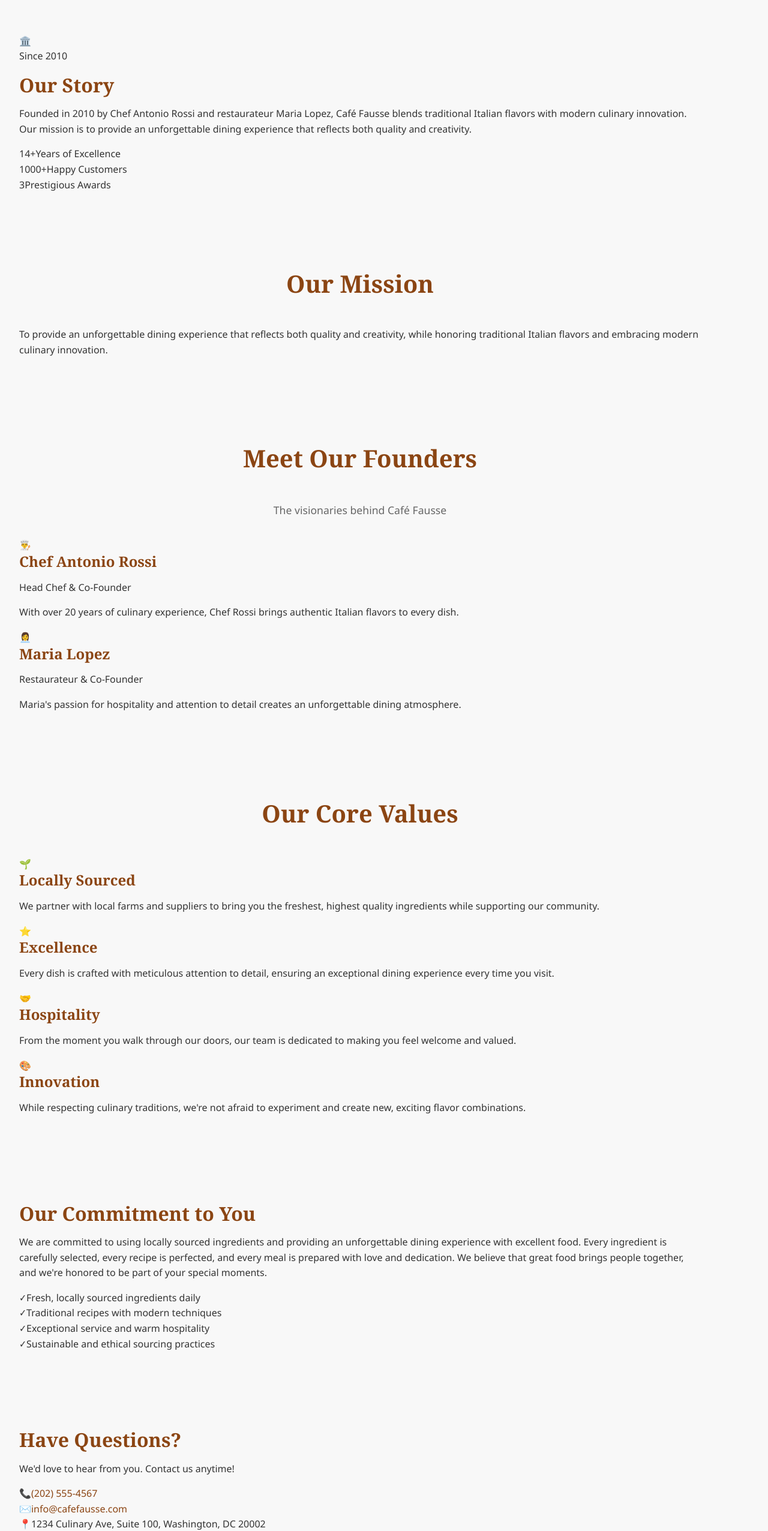
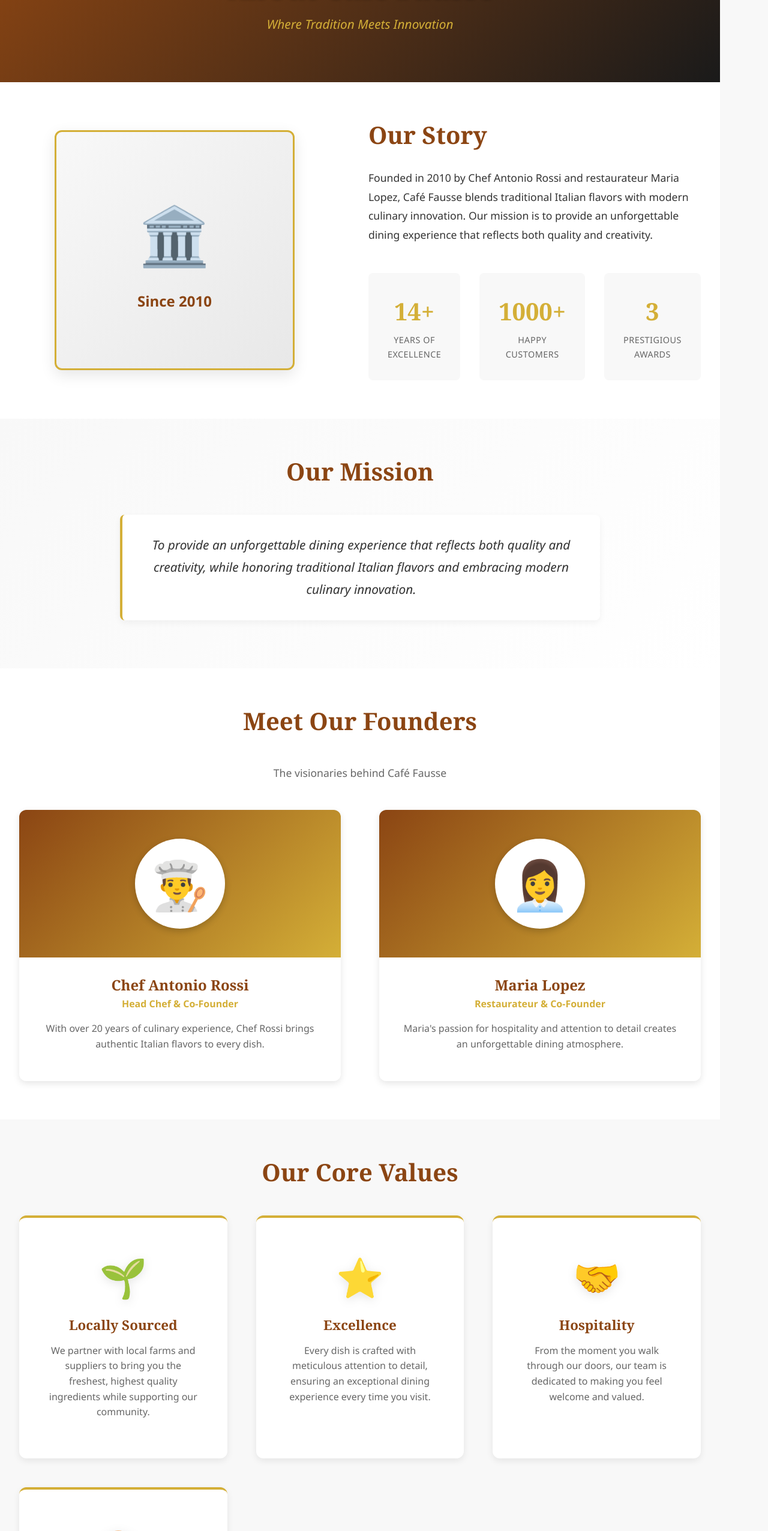
Before and after one commit to ridwanediallo/cafe-fausse, a React app in the folder frontend/: page /about in a window 1280 px wide. Shown: the part 194-2746 px from the top of the page at 60% size. Built offline with nearby package versions, Linux system fonts and the light colour scheme; no server answers; the HTML template or start-up script is replaced by a standard one.

Commit message:
Add about css

```diff
--- a/frontend/src/styles/About.css
+++ b/frontend/src/styles/About.css
@@ -0,0 +1,455 @@
+.about-page {
+  width: 100%;
+}
+
+/* Hero Section */
+.about-hero {
+  background: linear-gradient(135deg, var(--primary-color) 0%, var(--dark-bg) 100%);
+  color: var(--text-light);
+  padding: var(--spacing-xl) 0;
+  text-align: center;
+}
+
+.about-title {
+  color: var(--text-light);
+  font-size: 3rem;
+  margin-bottom: var(--spacing-sm);
+  text-shadow: 2px 2px 4px rgba(0, 0, 0, 0.3);
+}
+
+.about-subtitle {
+  font-size: 1.3rem;
+  color: var(--secondary-color);
+  font-style: italic;
+}
+
+/* History Section */
+.history-section {
+  background-color: white;
+}
+
+.history-content {
+  display: grid;
+  grid-template-columns: 1fr 1fr;
+  gap: var(--spacing-xl);
+  align-items: center;
+}
+
+.history-image {
+  display: flex;
+  justify-content: center;
+}
+
+.history-image .image-placeholder {
+  width: 100%;
+  max-width: 400px;
+  aspect-ratio: 1;
+  background: linear-gradient(135deg, var(--light-bg) 0%, #e8e8e8 100%);
+  border-radius: 12px;
+  display: flex;
+  flex-direction: column;
+  justify-content: center;
+  align-items: center;
+  box-shadow: 0 8px 24px rgba(0, 0, 0, 0.1);
+  border: 3px solid var(--secondary-color);
+}
+
+.history-image .image-placeholder span {
+  font-size: 6rem;
+  margin-bottom: var(--spacing-sm);
+}
+
+.history-image .image-placeholder p {
+  font-size: 1.5rem;
+  color: var(--primary-color);
+  font-weight: 600;
+  margin: 0;
+}
+
+.history-text h2 {
+  color: var(--primary-color);
+  font-size: 2.5rem;
+  margin-bottom: var(--spacing-md);
+}
+
+.history-description {
+  font-size: 1.1rem;
+  line-height: 1.8;
+  color: var(--text-dark);
+  margin-bottom: var(--spacing-lg);
+}
+
+.history-highlights {
+  display: grid;
+  grid-template-columns: repeat(3, 1fr);
+  gap: var(--spacing-md);
+  margin-top: var(--spacing-lg);
+}
+
+.highlight-item {
+  text-align: center;
+  padding: var(--spacing-md);
+  background: var(--light-bg);
+  border-radius: 8px;
+  transition: var(--transition);
+}
+
+.highlight-item:hover {
+  transform: translateY(-4px);
+  box-shadow: 0 4px 12px rgba(0, 0, 0, 0.1);
+}
+
+.highlight-number {
+  display: block;
+  font-size: 2.5rem;
+  font-weight: 700;
+  color: var(--secondary-color);
+  font-family: var(--font-heading);
+  margin-bottom: 0.25rem;
+}
+
+.highlight-label {
+  display: block;
+  font-size: 0.9rem;
+  color: var(--text-gray);
+  text-transform: uppercase;
+  letter-spacing: 0.5px;
+}
+
+/* Mission Section */
+.mission-section {
+  background: linear-gradient(135deg, var(--light-bg) 0%, white 100%);
+}
+
+.mission-content {
+  max-width: 800px;
+  margin: 0 auto;
+  text-align: center;
+}
+
+.mission-text {
+  font-size: 1.3rem;
+  line-height: 1.8;
+  color: var(--text-dark);
+  font-style: italic;
+  padding: var(--spacing-md);
+  border-left: 4px solid var(--secondary-color);
+  background: white;
+  border-radius: 8px;
+  box-shadow: 0 4px 12px rgba(0, 0, 0, 0.05);
+}
+
+/* Founders Section */
+.founders-section {
+  background-color: white;
+}
+
+.founders-grid {
+  display: grid;
+  grid-template-columns: repeat(auto-fit, minmax(350px, 1fr));
+  gap: var(--spacing-xl);
+  margin-top: var(--spacing-lg);
+}
+
+.founder-card {
+  background: var(--light-bg);
+  border-radius: 12px;
+  overflow: hidden;
+  box-shadow: 0 4px 12px rgba(0, 0, 0, 0.1);
+  transition: var(--transition);
+}
+
+.founder-card:hover {
+  transform: translateY(-8px);
+  box-shadow: 0 8px 24px rgba(0, 0, 0, 0.15);
+}
+
+.founder-image {
+  background: linear-gradient(135deg, var(--primary-color) 0%, var(--secondary-color) 100%);
+  padding: var(--spacing-lg);
+  display: flex;
+  justify-content: center;
+}
+
+.founder-placeholder {
+  width: 150px;
+  height: 150px;
+  background: white;
+  border-radius: 50%;
+  display: flex;
+  align-items: center;
+  justify-content: center;
+  font-size: 5rem;
+  box-shadow: 0 4px 12px rgba(0, 0, 0, 0.2);
+}
+
+.founder-info {
+  padding: var(--spacing-md);
+  background: white;
+  text-align: center;
+}
+
+.founder-info h3 {
+  color: var(--primary-color);
+  font-size: 1.5rem;
+  margin-bottom: 0.25rem;
+}
+
+.founder-role {
+  color: var(--secondary-color);
+  font-weight: 600;
+  font-size: 1rem;
+  margin-bottom: var(--spacing-sm);
+}
+
+.founder-bio {
+  color: var(--text-gray);
+  line-height: 1.6;
+}
+
+/* Values Section */
+.values-section {
+  background: var(--light-bg);
+}
+
+.values-grid {
+  display: grid;
+  grid-template-columns: repeat(auto-fit, minmax(250px, 1fr));
+  gap: var(--spacing-lg);
+  margin-top: var(--spacing-lg);
+}
+
+.value-card {
+  background: white;
+  padding: var(--spacing-lg);
+  border-radius: 12px;
+  text-align: center;
+  box-shadow: 0 4px 12px rgba(0, 0, 0, 0.08);
+  transition: var(--transition);
+  border-top: 4px solid var(--secondary-color);
+}
+
+.value-card:hover {
+  transform: translateY(-8px);
+  box-shadow: 0 8px 24px rgba(0, 0, 0, 0.12);
+}
+
+.value-icon {
+  font-size: 4rem;
+  margin-bottom: var(--spacing-sm);
+  filter: drop-shadow(0 4px 8px rgba(0, 0, 0, 0.1));
+}
+
+.value-card h3 {
+  color: var(--primary-color);
+  font-size: 1.4rem;
+  margin-bottom: var(--spacing-sm);
+}
+
+.value-card p {
+  color: var(--text-gray);
+  line-height: 1.6;
+}
+
+/* Commitment Section */
+.commitment-section {
+  background: white;
+}
+
+.commitment-content {
+  max-width: 900px;
+  margin: 0 auto;
+  text-align: center;
+}
+
+.commitment-content h2 {
+  color: var(--primary-color);
+  font-size: 2.5rem;
+  margin-bottom: var(--spacing-md);
+}
+
+.commitment-text {
+  font-size: 1.1rem;
+  line-height: 1.8;
+  color: var(--text-dark);
+  margin-bottom: var(--spacing-lg);
+}
+
+.commitment-features {
+  display: grid;
+  grid-template-columns: repeat(auto-fit, minmax(300px, 1fr));
+  gap: var(--spacing-md);
+  margin-top: var(--spacing-lg);
+}
+
+.commitment-item {
+  display: flex;
+  align-items: center;
+  gap: var(--spacing-sm);
+  padding: var(--spacing-sm);
+  background: var(--light-bg);
+  border-radius: 8px;
+  text-align: left;
+  transition: var(--transition);
+}
+
+.commitment-item:hover {
+  background: var(--secondary-color);
+  color: var(--dark-bg);
+  transform: translateX(8px);
+}
+
+.commitment-check {
+  font-size: 1.5rem;
+  color: var(--success-color);
+  font-weight: bold;
+  flex-shrink: 0;
+}
+
+.commitment-item:hover .commitment-check {
+  color: var(--dark-bg);
+}
+
+/* Contact CTA */
+.about-cta {
+  background: linear-gradient(135deg, var(--primary-color) 0%, var(--dark-bg) 100%);
+  color: var(--text-light);
+  text-align: center;
+}
+
+.about-cta .cta-content h2 {
+  color: var(--text-light);
+  font-size: 2.5rem;
+  margin-bottom: var(--spacing-sm);
+}
+
+.about-cta .cta-content p {
+  font-size: 1.2rem;
+  color: var(--secondary-color);
+  margin-bottom: var(--spacing-lg);
+}
+
+.contact-info {
+  display: flex;
+  justify-content: center;
+  gap: var(--spacing-lg);
+  flex-wrap: wrap;
+  max-width: 900px;
+  margin: 0 auto;
+}
+
+.contact-item {
+  display: flex;
+  align-items: center;
+  gap: 0.75rem;
+  background: rgba(255, 255, 255, 0.1);
+  padding: var(--spacing-sm) var(--spacing-md);
+  border-radius: 8px;
+  transition: var(--transition);
+}
+
+.contact-item:hover {
+  background: rgba(255, 255, 255, 0.2);
+  transform: translateY(-4px);
+}
+
+.contact-icon {
+  font-size: 1.5rem;
+}
+
+.contact-item a {
+  color: var(--text-light);
+  font-weight: 500;
+}
+
+.contact-item a:hover {
+  color: var(--secondary-color);
+}
+
+.contact-item span {
+  color: var(--text-light);
+}
+
+/* Responsive Design */
+@media (max-width: 968px) {
+  .history-content {
+    grid-template-columns: 1fr;
+  }
+
+  .history-image .image-placeholder {
+    max-width: 300px;
+  }
+
+  .history-highlights {
+    grid-template-columns: 1fr;
+  }
+
+  .founders-grid {
+    grid-template-columns: 1fr;
+  }
+
+  .values-grid {
+    grid-template-columns: repeat(auto-fit, minmax(200px, 1fr));
+  }
+}
+
+@media (max-width: 768px) {
+  .about-title {
+    font-size: 2rem;
+  }
+
+  .about-subtitle {
+    font-size: 1.1rem;
+  }
+
+  .history-text h2 {
+    font-size: 2rem;
+  }
+
+  .history-description {
+    font-size: 1rem;
+  }
+
+  .mission-text {
+    font-size: 1.1rem;
+  }
+
+  .commitment-features {
+    grid-template-columns: 1fr;
+  }
+
+  .contact-info {
+    flex-direction: column;
+    align-items: center;
+  }
+
+  .contact-item {
+    width: 100%;
+    max-width: 350px;
+    justify-content: center;
+  }
+}
+
+@media (max-width: 480px) {
+  .history-image .image-placeholder {
+    max-width: 250px;
+  }
+
+  .history-image .image-placeholder span {
+    font-size: 4rem;
+  }
+
+  .highlight-number {
+    font-size: 2rem;
+  }
+
+  .founder-placeholder {
+    width: 120px;
+    height: 120px;
+    font-size: 4rem;
+  }
+
+  .value-icon {
+    font-size: 3rem;
+  }
+}
```
